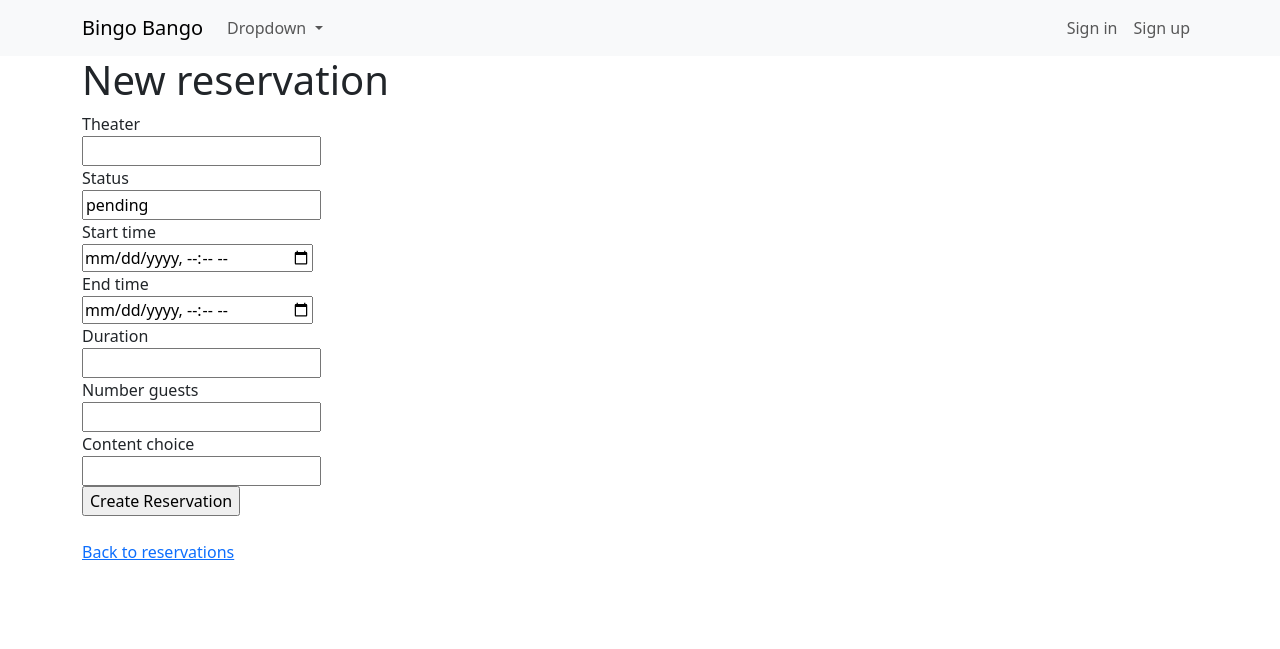
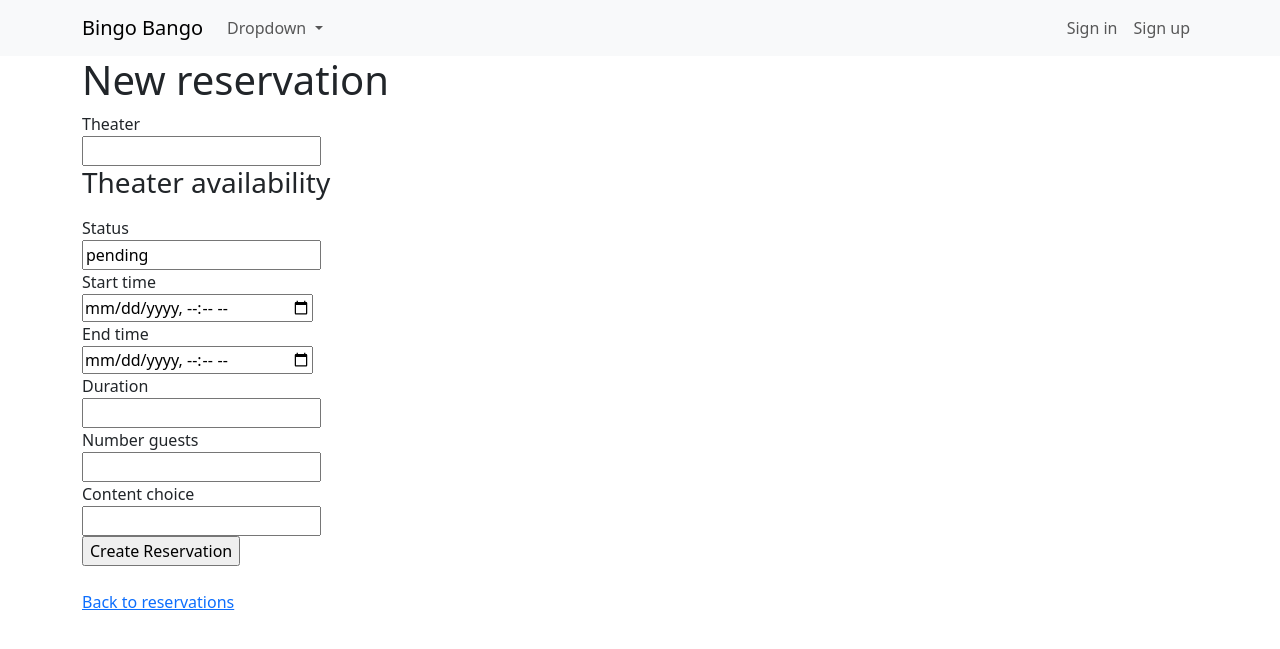
Before and after one commit to WilsonReese/Bingo-Bango, a Rails app: page /reservations/new in a window 1280 px wide. Shown: the top 649 px of the page. Run offline with Rails 7, Linux system fonts and the light colour scheme; data that the repository does not hold is empty; some libraries are stand-ins or nearby versions.

Commit message:
got theaters to be able to appear in the reservations form

```diff
--- a/app/controllers/reservations_controller.rb
+++ b/app/controllers/reservations_controller.rb
@@ -12,6 +12,7 @@ class ReservationsController < ApplicationController
 
   # GET /reservations/new
   def new
+    @theaters = Theater.all
     @reservation = Reservation.new
   end
 
--- a/app/views/reservations/_form.html.erb
+++ b/app/views/reservations/_form.html.erb
@@ -14,6 +14,10 @@
   <div>
     <%= form.label :theater_id, style: "display: block" %>
     <%= form.number_field :theater_id %>
+  </div>
+
+  <div>
+    <%= render "theaters/availability" %>
   </div>
 
   <div>
--- /dev/null
+++ b/app/views/theaters/_availability.html.erb
@@ -0,0 +1,11 @@
+<h3>
+  Theater availability
+</h3>
+
+<div id="theaters">
+  <ul>
+    <% @theaters.each do |theater| %>
+      <li><%= theater.id %></li>
+    <% end %>
+  </ul>
+</div>
```
